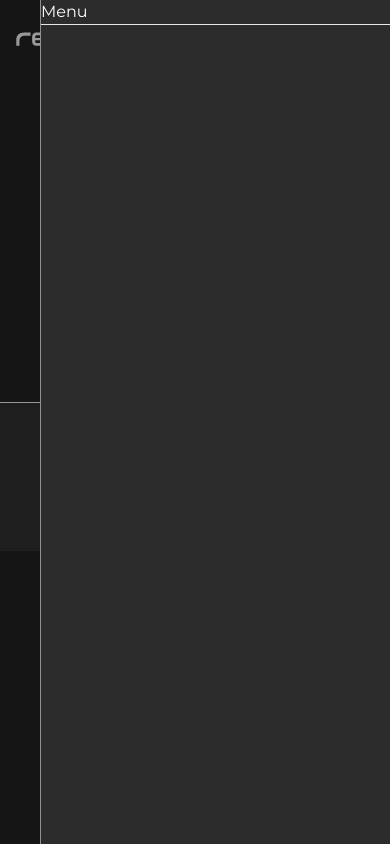
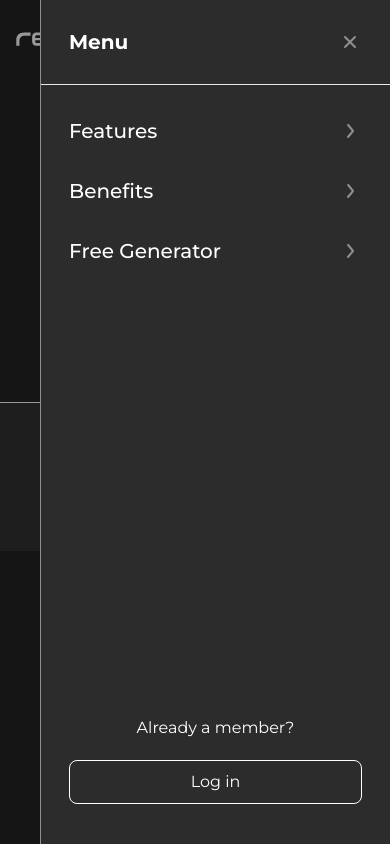
Before and after one commit to Krindendo/example-figma-html, a website built with Vite: page index.html in a window 390 px wide. Both pictures are taken after a click on the button 353 px from the left and 41 px from the top of the page. Built offline with nearby package versions, Linux system fonts and the light colour scheme.

Commit message:
feat: add menu for mobile

```diff
--- a/index.html
+++ b/index.html
@@ -18,13 +18,16 @@
       </nav>
       <div class="hidden flex-row items-center gap-7 md:flex">
         <a class="hover:underline" href="/member">Already a member?</a>
-        <button class="rounded-lg border border-white px-[25px] py-[9px]">
+        <a
+          href="#"
+          class="rounded-lg border border-white px-[25px] py-[9px] text-center"
+        >
           Log in
-        </button>
+        </a>
       </div>
       <div class="flex w-full justify-end md:hidden">
         <button id="menu-button">
-          <img src="/images/hamburger.svg" alt="menu" />
+          <img src="/icons/hamburger.svg" alt="menu" />
         </button>
       </div>
 
@@ -33,10 +36,38 @@
         class="fixed bottom-0 left-0 right-0 top-0 hidden bg-black/40"
       >
         <div
-          class="absolute bottom-0 right-0 top-0 w-[350px] border-l border-[#909090] bg-[#2C2C2C]"
+          class="absolute bottom-0 right-0 top-0 flex w-[350px] translate-x-full flex-col border-l border-[#909090] bg-[#2C2C2C] duration-500 ease-in-out"
         >
-          <div class="flex w-full items-center justify-between border-b">
-            <p>Menu</p>
+          <div class="flex w-full items-center justify-between border-b p-7">
+            <p class="text-xl font-bold">Menu</p>
+            <button id="close-menu-button">
+              <img src="/icons/close.svg" />
+            </button>
+          </div>
+          <div class="flex flex-1 flex-col items-start justify-center">
+            <a href="#" class="flex w-full justify-between px-7 py-4 pt-8">
+              <p class="text-xl font-medium">Features</p>
+              <img src="/icons/arrow-right.svg" />
+            </a>
+            <a href="#" class="flex w-full justify-between px-7 py-4">
+              <p class="text-xl font-medium">Benefits</p>
+              <img src="/icons/arrow-right.svg" />
+            </a>
+            <a href="#" class="flex w-full justify-between px-7 py-4">
+              <p class="text-xl font-medium">Free Generator</p>
+              <img src="/icons/arrow-right.svg" />
+            </a>
+            <div
+              class="flex w-full flex-1 flex-col items-center justify-end gap-5 p-7 pb-10"
+            >
+              <a class="hover:underline" href="/member">Already a member?</a>
+              <a
+                href="#"
+                class="w-full rounded-lg border border-white px-[25px] py-[9px] text-center"
+              >
+                Log in
+              </a>
+            </div>
           </div>
         </div>
       </div>
--- a/main.js
+++ b/main.js
@@ -37,11 +37,29 @@ import "./style.css";
 
 (() => {
   const menuButtonHTML = document.getElementById("menu-button");
+  const closeMenuButtonHTML = document.getElementById("close-menu-button");
   const menuHTML = document.getElementById("menu");
 
-  const handleToggle = () => {
-    menuHTML.classList.toggle("hidden");
+  const handleOpen = () => {
+    menuHTML.classList.remove("hidden");
+    document.body.classList.add("overflow-hidden");
+
+    setTimeout(() => {
+      menuHTML.children[0].classList.replace(
+        "translate-x-full",
+        "translate-x-0",
+      );
+    }, 1);
   };
 
-  menuButtonHTML.addEventListener("click", handleToggle);
+  const handleClose = () => {
+    document.body.classList.remove("overflow-hidden");
+    menuHTML.children[0].classList.replace("translate-x-0", "translate-x-full");
+    setTimeout(() => {
+      menuHTML.classList.add("hidden");
+    }, 500);
+  };
+
+  menuButtonHTML.addEventListener("click", handleOpen);
+  closeMenuButtonHTML.addEventListener("click", handleClose);
 })();
```
Also changed, not shown: public/icons/arrow-right.svg (renamed from public/images/arrow-right.svg), public/icons/close.svg (renamed from public/images/close.svg), public/icons/hamburger.svg (renamed from public/images/hamburger.svg).
